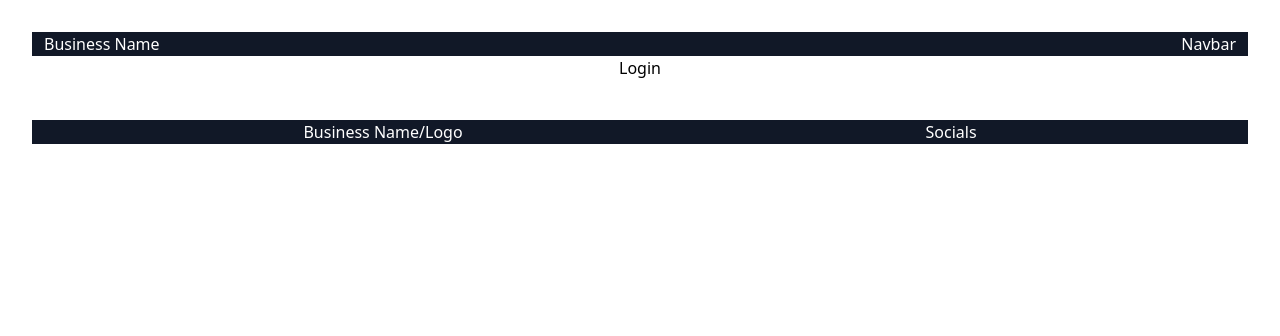
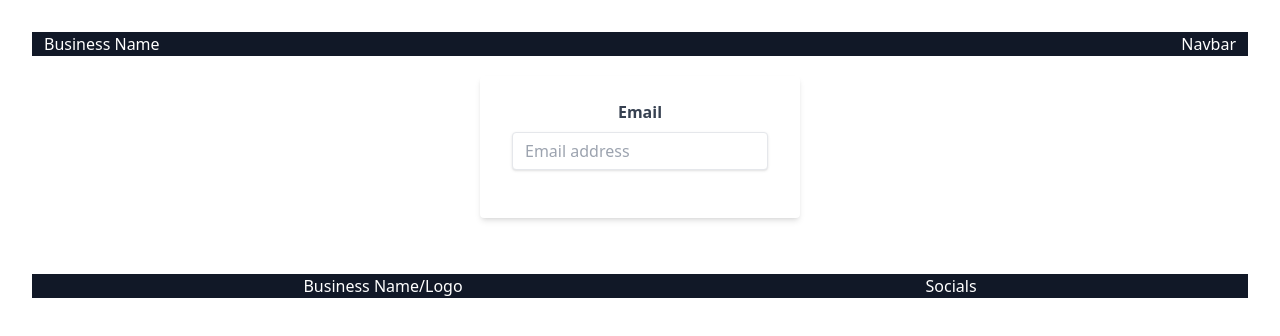
Before and after one commit to DanielG808/demo-business-site, a React (Vite) app: page /login in a window 1280 px wide. Shown: the top 336 px of the page. Built offline with nearby package versions, Linux system fonts and the light colour scheme.

Commit message:
added a form card with an email input field

```diff
--- a/src/pages/Login.jsx
+++ b/src/pages/Login.jsx
@@ -1,7 +1,25 @@
 import React from "react";
 
 const Login = () => {
-  return <div>Login</div>;
+  return (
+    <div className="flex justify-center my-5">
+      <div className="w-full max-w-xs">
+        <form className="bg-white shadow-md rounded px-8 pt-6 pb-8 mb-4">
+          <div className="mb-4">
+            <label className="block text-gray-700 text-md font-bold mb-2">
+              Email
+            </label>
+            <input
+              class="shadow appearance-none border rounded w-full py-2 px-3 text-gray-700 leading-tight focus:outline-none focus:shadow-outline"
+              id="username"
+              type="text"
+              placeholder="Email address"
+            ></input>
+          </div>
+        </form>
+      </div>
+    </div>
+  );
 };
 
 export default Login;
```
